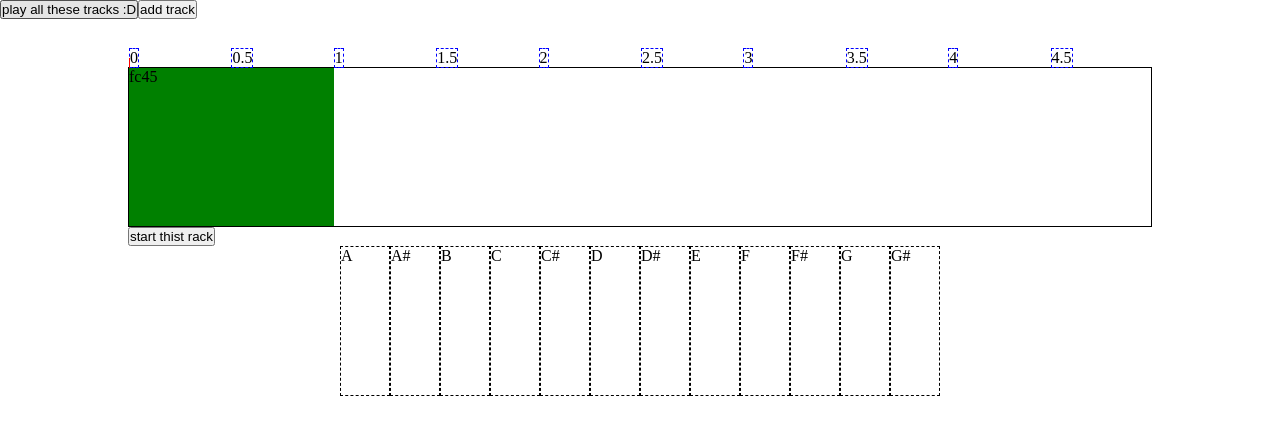
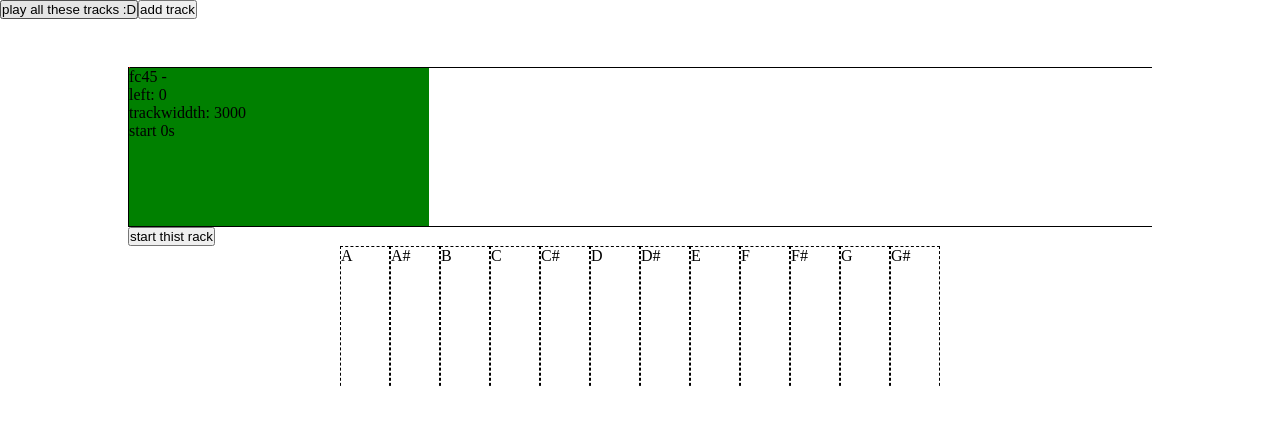
Before and after one commit to KevinLee3627/piano-thing, a React (Vite) app: page / in a window 1280 px wide. Both pictures are taken after a click on the element "A#". Shown: the top 434 px of the page. Built offline with nearby package versions, Linux system fonts and the light colour scheme.

Commit message:
feat: Change track dimension to go past screen length, in prep for playback scroll

```diff
--- a/src/app/projectSlice.ts
+++ b/src/app/projectSlice.ts
@@ -3,13 +3,13 @@ import { createSlice } from '@reduxjs/toolkit';
 interface ProjectState {
   isPlaying: boolean;
   totalDuration: number;
-  // visibleDuration: number;
+  pxPerSecScale: number;
 }
 
 const initialState: ProjectState = {
   isPlaying: false,
-  totalDuration: 5, // seconds
-  // visibleDuration: 3, // seconds
+  totalDuration: 10, // seconds
+  pxPerSecScale: 300,
 };
 
 export const projectSlice = createSlice({
--- a/src/components/Block.tsx
+++ b/src/components/Block.tsx
@@ -16,7 +16,7 @@ export const Block = (props: BlockProps) => {
   const dispatch = useAppDispatch();
   const project = useAppSelector((state) => state.project);
   const blockInfo = useAppSelector(
-    (state) => state.tracks[props.trackId].blocks[props.blockId] // TODO: Do we need props at all?
+    (state) => state.tracks[props.trackId].blocks[props.blockId], // TODO: Do we need props at all?
   );
 
   const [pointerIsPressed, setPointerIsPressed] = useState(false);
@@ -25,9 +25,8 @@ export const Block = (props: BlockProps) => {
   // resize observer? This also updates block positions when screen or track is resized.
   useEffect(() => {
     const newLeft =
-      (props.startTime / project.totalDuration) * props.trackDimensions.width;
-    const blockWidth =
-      (props.duration / project.totalDuration) * props.trackDimensions.width;
+      (props.startTime / project.totalDuration) * project.pxPerSecScale;
+    const blockWidth = props.duration * project.pxPerSecScale;
     dispatch(
       trackSlice.actions.editBlock({
         trackId: props.trackId,
@@ -35,11 +34,11 @@ export const Block = (props: BlockProps) => {
         dims: {
           left: newLeft,
           width: blockWidth,
-          maxLeft: props.trackDimensions.width - blockWidth,
+          maxLeft: project.totalDuration * project.pxPerSecScale,
         },
-      })
+      }),
     );
-  }, [props.trackDimensions, project.totalDuration]);
+  }, [project.totalDuration]);
 
   const ref = useRef<HTMLDivElement>(null);
 
@@ -65,12 +64,13 @@ export const Block = (props: BlockProps) => {
         const newStartTime =
           (blockInfo.dims.left / props.trackDimensions.width) *
           project.totalDuration;
+
         dispatch(
           trackSlice.actions.editBlock({
             trackId: props.trackId,
             blockId: props.blockId,
             startTime: newStartTime,
-          })
+          }),
         );
       }}
       onPointerMove={(e) => {
@@ -79,11 +79,9 @@ export const Block = (props: BlockProps) => {
           // NOTE: Constrains block dragging to start and end of the track
           const newLeft = Math.max(
             Math.min(e.clientX - blockInfo.dims.width, blockInfo.dims.maxLeft),
-            0
+            0,
           );
-          const blockWidth =
-            (props.duration / project.totalDuration) *
-            props.trackDimensions.width;
+          const blockWidth = props.duration * project.pxPerSecScale;
           dispatch(
             trackSlice.actions.editBlock({
               trackId: props.trackId,
@@ -91,14 +89,18 @@ export const Block = (props: BlockProps) => {
               dims: {
                 left: newLeft,
                 width: blockWidth,
-                maxLeft: props.trackDimensions.width - blockWidth,
+                maxLeft:
+                  project.totalDuration * project.pxPerSecScale - blockWidth,
               },
-            })
+            }),
           );
         }
       }}
     >
-      <p>{props.blockId.slice(0, 4)}</p>
+      <p>{props.blockId.slice(0, 4)} -</p>
+      <p>left: {blockInfo.dims.left} </p>
+      <p>trackwiddth: {props.trackDimensions.width}</p>
+      <p>start {blockInfo.startTime}s</p>
     </div>
   );
 };
--- a/src/components/Track.tsx
+++ b/src/components/Track.tsx
@@ -26,20 +26,20 @@ export const Track = (props: TrackProps) => {
   const track = useAppSelector((state) => state.tracks[props.trackId]);
 
   const playTrack = () => {
-    Object.values(track.blocks).forEach((note) => {
-      const startTime = audioContext.currentTime + note.startTime;
-      const duration = note.duration;
+    Object.values(track.blocks).forEach((block) => {
+      const startTime = audioContext.currentTime + block.startTime;
+      const duration = block.duration;
 
       const oscillatorNode = audioContext.createOscillator();
       oscillatorNode.type = 'sine';
       oscillatorNode.frequency.setValueAtTime(
-        note.frequency,
-        audioContext.currentTime
+        block.frequency,
+        audioContext.currentTime,
       );
 
       const gainNode = audioContext.createGain();
 
-      gainNode.gain.setValueAtTime(note.gain, startTime);
+      gainNode.gain.setValueAtTime(block.gain, startTime);
       gainNode.gain.linearRampToValueAtTime(0.01, startTime + duration);
 
       oscillatorNode.connect(gainNode);
@@ -101,12 +101,15 @@ export const Track = (props: TrackProps) => {
     };
   }, []);
 
+  // TODO: Implement scrolling by having like a 'frame' and 'window' setup - where the 'window'
+  // is really long but hidden by the 'frame', and we jnust scroll horizontally
   return (
     <div
       style={{
         height: '100%',
         width: '80%',
         margin: '0 auto',
+        overflowX: 'scroll',
       }}
     >
       <div
@@ -114,10 +117,10 @@ export const Track = (props: TrackProps) => {
           height: '50%',
           border: '1px solid black',
           position: 'relative',
+          width: `${project.pxPerSecScale * project.totalDuration}px`,
         }}
         ref={trackRef}
       >
-        <TickMarks num={10} trackElemWidth={trackDimensions.width} />
         <Playhead
           trackDimensions={trackDimensions}
           currentTime={playbackTime}
@@ -146,7 +149,7 @@ const TickMarks = (props: TickMarksProps) => {
   const project = useAppSelector((state) => state.project);
 
   return (
-    <div>
+    <div style={{ position: 'relative', height: '1rem' }}>
       {Array.from({ length: props.num })
         .fill(0)
         .map((_, i) => {
```
